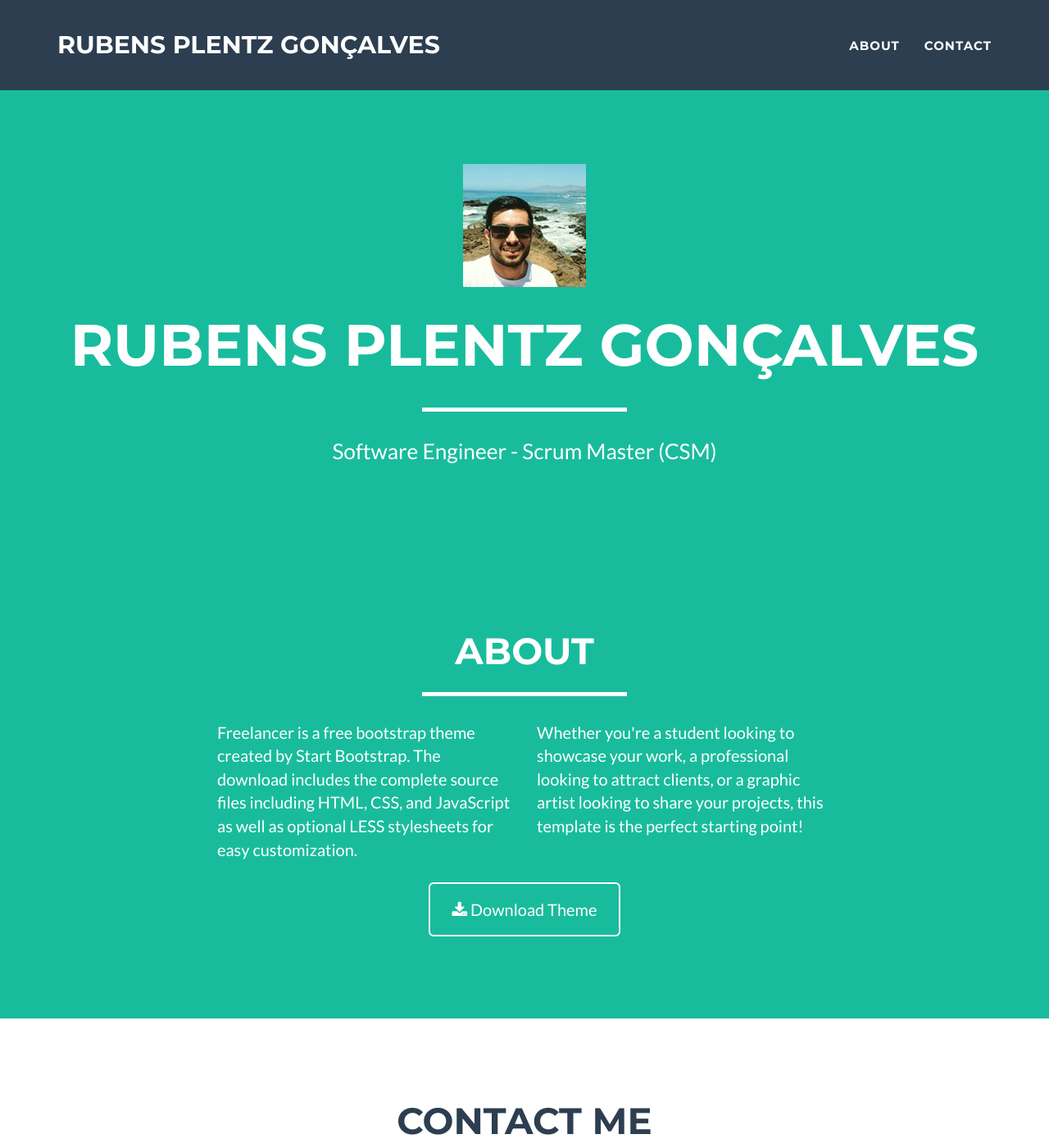
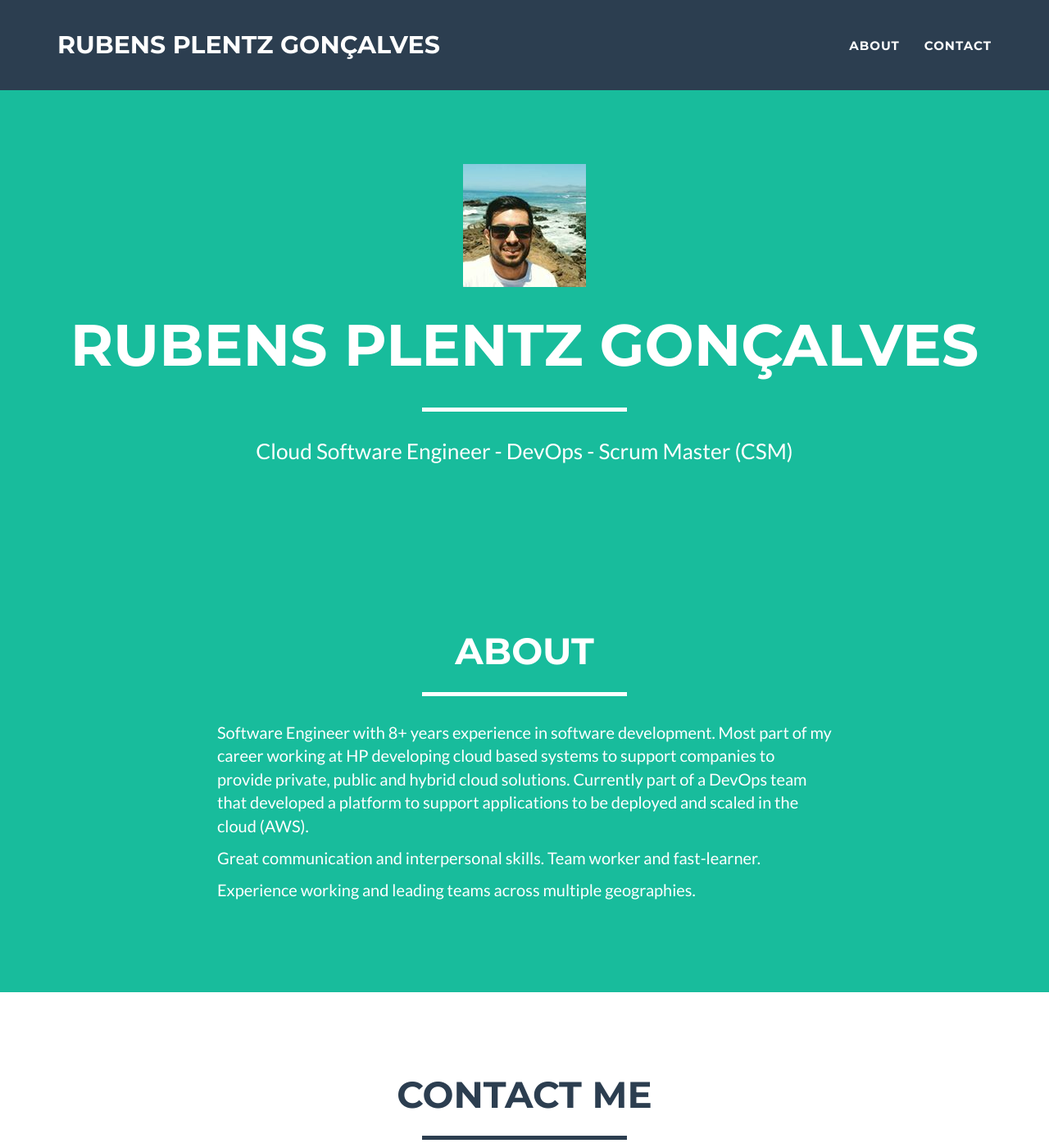
Before and after one commit to rubenspg/rubenspg.github.io, a Jekyll site: the page built from index.html, in a window 1280 px wide and 1400 px high. Shown: the whole window at 82% size. Built offline with Jekyll 4.4.1, drawn with Linux system fonts in a browser that asks for light colours.

Commit message:
Add the about description of me :)

```diff
--- a/_config.yml
+++ b/_config.yml
@@ -3,8 +3,8 @@ title: Rubens Plentz Gonçalves
 email: rubenspg@gmail.com
 url: https://rubenspg.github.io
 description: "Software Engineer working at HP. Techologist enthusiastic."
-skills: "Software Engineer - Scrum Master (CSM)"
-meta_author: Goncalves Rubens
+skills: "Cloud Software Engineer - DevOps - Scrum Master (CSM)"
+meta_author: devops, agile, software, development, cloud
 
 # Google webmaster tools
 google_verify:
--- a/_includes/about.html
+++ b/_includes/about.html
@@ -8,16 +8,10 @@
                 </div>
             </div>
             <div class="row">
-                <div class="col-lg-4 col-lg-offset-2">
-                    <p>Freelancer is a free bootstrap theme created by Start Bootstrap. The download includes the complete source files including HTML, CSS, and JavaScript as well as optional LESS stylesheets for easy customization.</p>
-                </div>
-                <div class="col-lg-4">
-                    <p>Whether you're a student looking to showcase your work, a professional looking to attract clients, or a graphic artist looking to share your projects, this template is the perfect starting point! </p>
-                </div>
-                <div class="col-lg-8 col-lg-offset-2 text-center">
-                    <a href="#" class="btn btn-lg btn-outline">
-                        <i class="fa fa-download"></i> Download Theme
-                    </a>
+                <div class="col-lg-8 col-lg-offset-2">
+                    <p>Software Engineer with 8+ years experience in software development. Most part of my career working at HP developing cloud based systems to support companies to provide private, public and hybrid cloud solutions. Currently part of a DevOps team that developed a platform to support applications to be deployed and scaled in the cloud (AWS).</p>
+                    <p>Great communication and interpersonal skills. Team worker and fast-learner.</p>
+                    <p>Experience working and leading teams across multiple geographies.</p>
                 </div>
             </div>
         </div>
```
